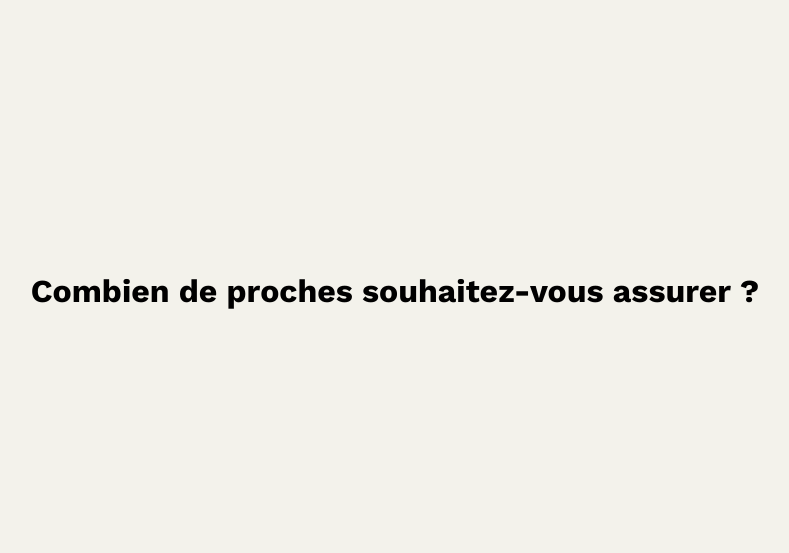
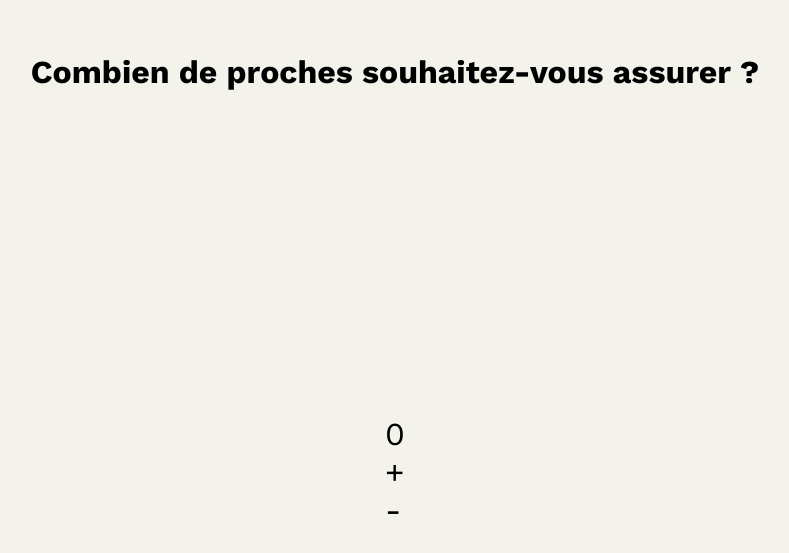
Before and after one commit to WildCodeSchool/paris-0921-project3-my-singa-assurance, a React (Vite) app: page /offer in a window 1280 px wide. Shown: the part 109-662 px from the top of the page, without its empty margins (245-1034 px from the left). Built offline with nearby package versions, Linux system fonts and the light colour scheme.

Commit message:
set jsx for juniorCount

```diff
--- a/src/components/Offer.jsx
+++ b/src/components/Offer.jsx
@@ -1,11 +1,18 @@
-import React from 'react';
+import React, { useState } from 'react';
 
 import style from './style/Offer.module.scss';
 
 function Offer() {
+  const [juniorCount, setJuniorCount] = useState(0);
+
   return (
     <div className={style.mainOfferContainer}>
       <h1>Combien de proches souhaitez-vous assurer ?</h1>
+      <div>
+        <div>{juniorCount < 0 ? setJuniorCount(0) : juniorCount}</div>
+        <div onClick={() => setJuniorCount(juniorCount + 1)}>+</div>
+        <div onClick={() => setJuniorCount(juniorCount - 1)}>-</div>
+      </div>
     </div>
   );
 }
--- a/src/components/style/Offer.module.scss
+++ b/src/components/style/Offer.module.scss
@@ -1,8 +1,11 @@
 .mainOfferContainer {
   display: flex;
-  flex-direction: row;
+  flex-direction: column;
   align-items: center;
   font-family: 'Work Sans', sans-serif;
   height: 100vh;
   justify-content: space-around;
+  div {
+    font-size: xx-large;
+  }
 }
```
